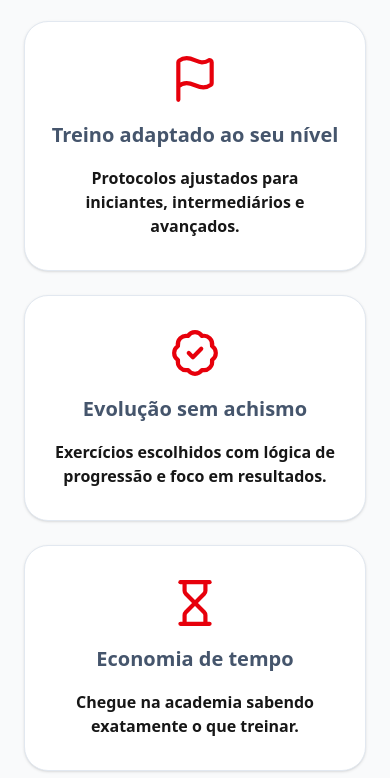
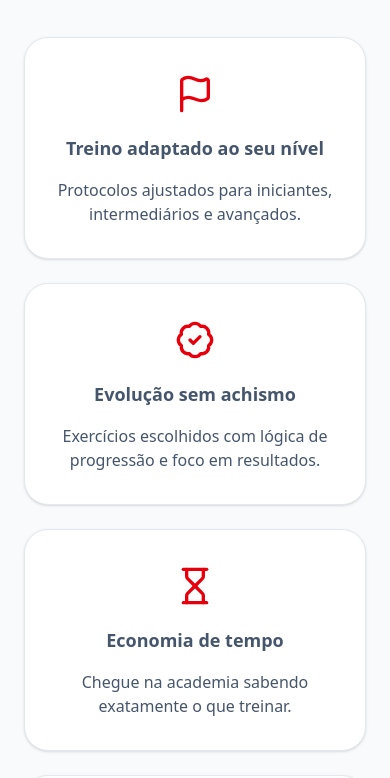
Before and after one commit to RobertoBMJunior/gym-site, a Next.js app: page / in a window 390 px wide. Shown: the part 1649-2427 px from the top of the page. Built offline with nearby package versions, Linux system fonts and the light colour scheme.

Commit message:
feat: Responsividade do CardBenefits

```diff
--- a/src/components/cards/CardBenefits.tsx
+++ b/src/components/cards/CardBenefits.tsx
@@ -13,12 +13,12 @@ export function CardBenefits({
   descriptionCard,
 }: CardBenefitsProps) {
   return (
-    <div className="w-full px-6 py-8 bg-white flex flex-col items-center gap-4 border border-slate-200 rounded-3xl shadow-sm">
-      <Icon size={50} className="text-red-600" />
-      <h3 className="font-bold text-center text-slate-600 text-[20px]">
+    <div className="w-full px-6 py-8 bg-white flex flex-col items-center gap-4 border border-slate-200 rounded-3xl shadow-sm hover:shadow-md hover:-translate-y-1 transition-all duration-300">
+      <Icon size={48} className="text-red-600 w-10 md:w-12" />
+      <h3 className="font-bold text-center text-slate-600 text-lg md:text-xl">
         {titleCard}
       </h3>
-      <p className="font-semibold text-center">{descriptionCard}</p>
+      <p className="text-base text-slate-600 text-center">{descriptionCard}</p>
     </div>
   )
 }
--- a/src/components/sections/Benefits.tsx
+++ b/src/components/sections/Benefits.tsx
@@ -7,7 +7,7 @@ export function Benefits() {
   return (
     <section id="beneficios" className="border-t border-slate-200 py-8">
       <div className="max-w-7xl mx-auto px-6">
-        <h2 className="text-2xl md:text-4xl font-bold text-center mb-4">Benefícios</h2>
+        <h2 className="text-2xl md:text-4xl font-bold text-center mb-8">Benefícios</h2>
         <div className="grid grid-cols-1 sm:grid-cols-2 lg:grid-cols-4 gap-6">
           <CardBenefits
             icon={Flag}
```
